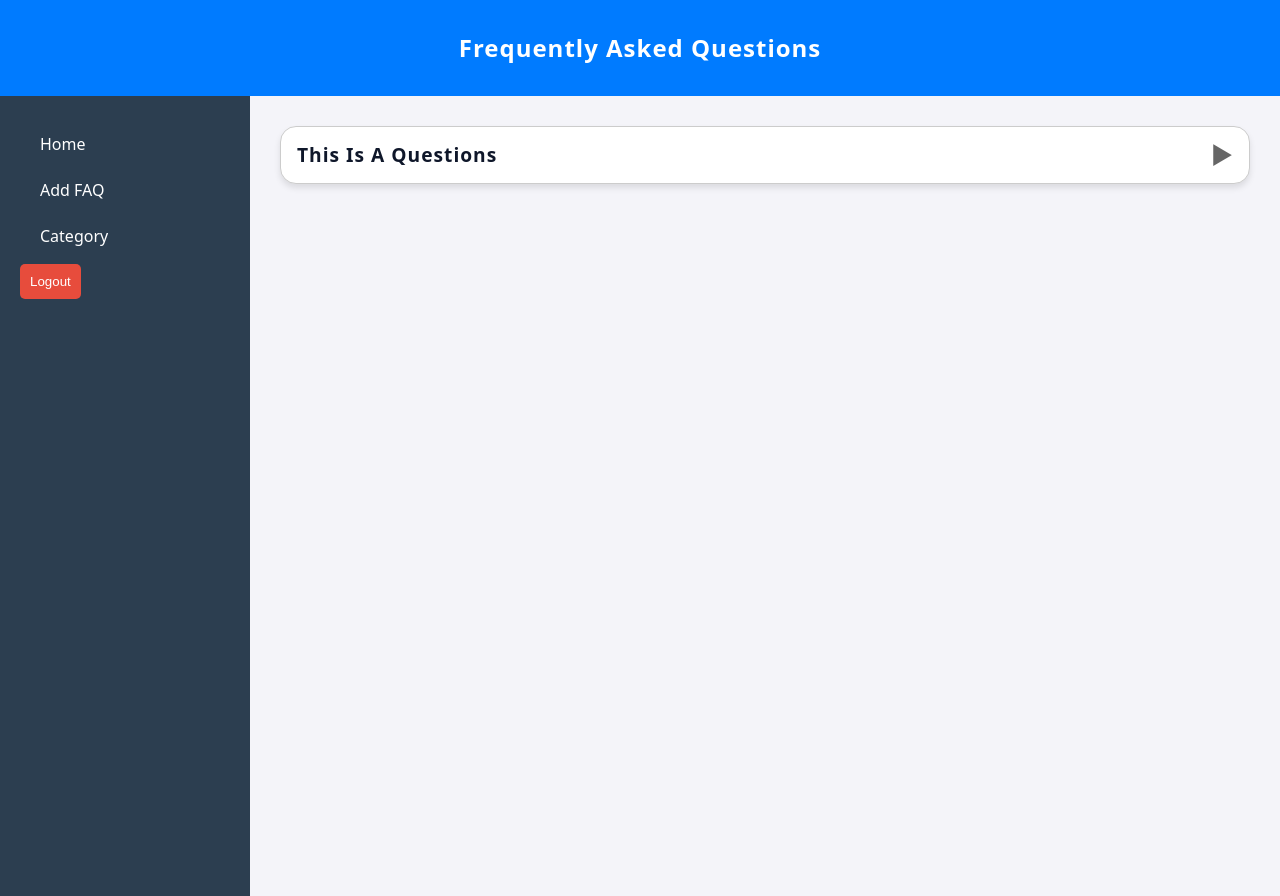
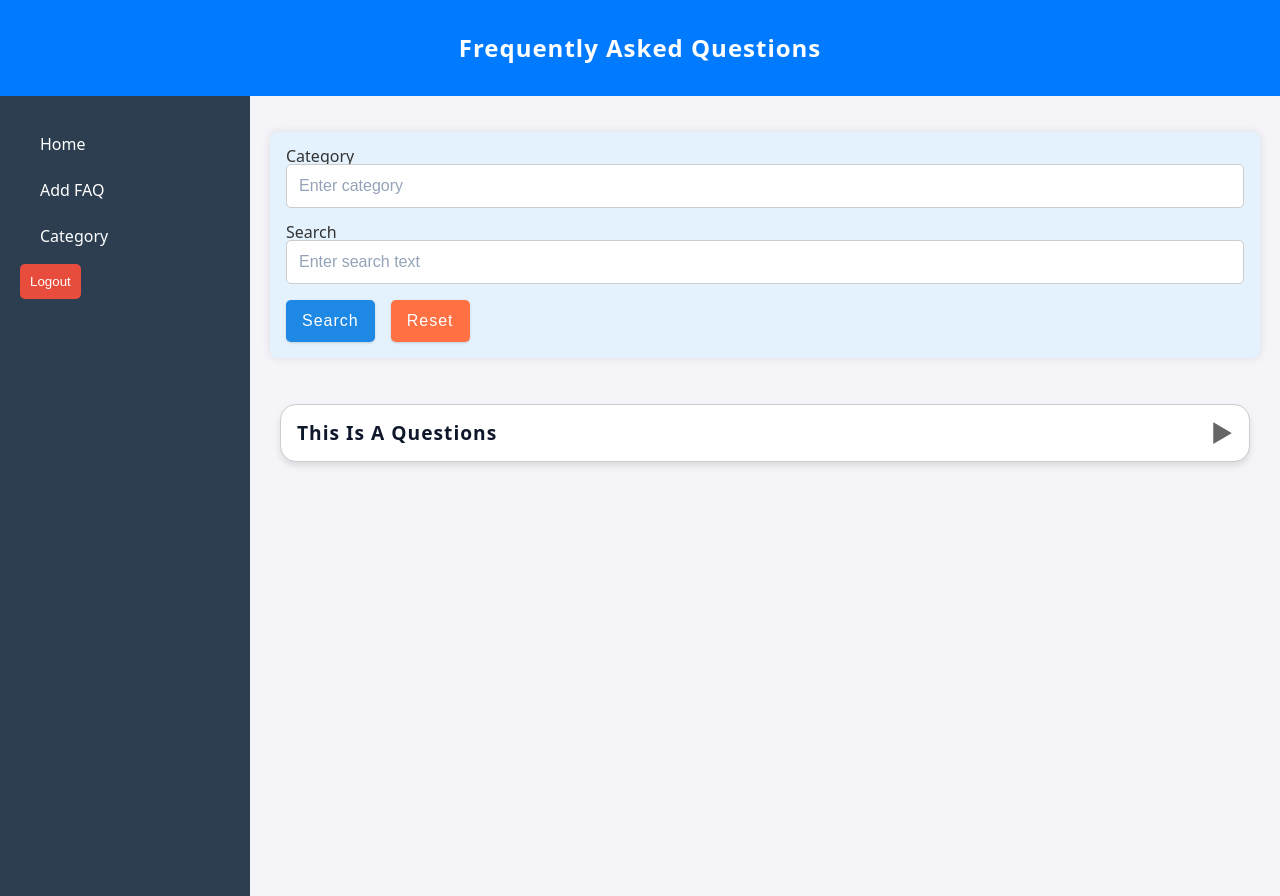
Before and after one commit to dheeraj1780/FAQ-Management, a React (Vite) app in the folder FAQ/admin/: page /dashboard in a window 1280 px wide. Built offline with nearby package versions, Linux system fonts and the light colour scheme.

Commit message:
searchbar

```diff
--- /dev/null
+++ b/FAQ/admin/src/assets/wrappers/CategoryContainer.js
@@ -0,0 +1,47 @@
+// CategoryWrapper.js
+import styled from "styled-components";
+
+const Wrapper = styled.div`
+  max-width: 800px;
+  margin: 2rem auto;
+  padding: 2rem;
+  background-color: #fff;
+  border-radius: 8px;
+  box-shadow: 0 0 10px rgba(0, 0, 0, 0.1);
+
+  .category-container {
+    display: flex;
+    flex-direction: column;
+    gap: 1rem;
+  }
+
+  .category-header {
+    display: flex;
+    flex-direction: column;
+    gap: 0.5rem;
+  }
+
+  .category-header h3 {
+    font-size: 1.5rem;
+    font-weight: 700;
+    color: #2c3e50;
+  }
+
+  .category-header p {
+    font-size: 1rem;
+    color: #7f8c8d;
+  }
+
+  .category-details {
+    margin-top: 1rem;
+    font-size: 1rem;
+    color: #7f8c8d;
+  }
+
+  .category-details strong {
+    font-weight: 600;
+    color: #2c3e50;
+  }
+`;
+
+export default Wrapper;
--- /dev/null
+++ b/FAQ/admin/src/assets/wrappers/Searchbar.js
@@ -0,0 +1,69 @@
+// SearchBarWrapper.js
+import styled from "styled-components";
+
+const Wrapper = styled.div`
+  .search-bar-container {
+    background-color: #e3f2fd; /* Light blue background */
+    padding: 1rem;
+    border-radius: 8px;
+    box-shadow: 0 0 10px rgba(0, 0, 0, 0.1);
+    margin: 1rem 0;
+  }
+
+  .search-bar-form {
+    display: flex;
+    flex-direction: column;
+    gap: 1rem;
+  }
+
+  .input-container {
+    display: flex;
+    flex-direction: column;
+  }
+
+  .input-container label {
+    font-size: 1rem;
+    color: #333;
+  }
+
+  .input-container input {
+    padding: 0.75rem;
+    font-size: 1rem;
+    border-radius: 5px;
+    border: 1px solid #ccc;
+  }
+
+  .buttons-container {
+    display: flex;
+    gap: 1rem;
+  }
+
+  .btn {
+    padding: 0.75rem 1rem;
+    font-size: 1rem;
+    border-radius: 5px;
+    cursor: pointer;
+  }
+
+  .search-btn {
+    background-color: #1e88e5; /* Blue button */
+    color: white;
+    border: none;
+  }
+
+  .search-btn:hover {
+    background-color: #1976d2;
+  }
+
+  .reset-btn {
+    background-color: #ff7043; /* Light red button */
+    color: white;
+    border: none;
+  }
+
+  .reset-btn:hover {
+    background-color: #f4511e;
+  }
+`;
+
+export default Wrapper;
--- a/FAQ/admin/src/components/CategoryContainer.jsx
+++ b/FAQ/admin/src/components/CategoryContainer.jsx
@@ -0,0 +1,23 @@
+import Wrapper from "../assets/wrappers/CategoryContainer";
+const CategoryContainer = ({ category, description, createdAt, updatedAt }) => {
+  return (
+    <Wrapper>
+      <div className="category-container">
+        <div className="category-header">
+          <h3>{category}</h3>
+          <p>{description}</p>
+        </div>
+        <div className="category-details">
+          <p>
+            <strong>Created At:</strong> {createdAt}
+          </p>
+          <p>
+            <strong>Updated At:</strong> {updatedAt}
+          </p>
+        </div>
+      </div>
+    </Wrapper>
+  );
+};
+
+export default CategoryContainer;
--- /dev/null
+++ b/FAQ/admin/src/components/Searchbar.jsx
@@ -0,0 +1,64 @@
+// SearchBar.jsx
+import React, { useState } from "react";
+import Wrapper from "../assets/wrappers/Searchbar";
+
+const Searchbar = () => {
+  const [category, setCategory] = useState("");
+  const [searchText, setSearchText] = useState("");
+
+  const handleSearch = (e) => {
+    e.preventDefault();
+    // Handle search logic here (e.g., pass data to parent component or call an API)
+    console.log("Searching for:", { category, searchText });
+  };
+
+  const handleReset = () => {
+    setCategory("");
+    setSearchText("");
+  };
+
+  return (
+    <Wrapper>
+      <div className="search-bar-container">
+        <form onSubmit={handleSearch} className="search-bar-form">
+          <div className="input-container">
+            <label htmlFor="category">Category</label>
+            <input
+              type="text"
+              id="category"
+              value={category}
+              onChange={(e) => setCategory(e.target.value)}
+              placeholder="Enter category"
+            />
+          </div>
+
+          <div className="input-container">
+            <label htmlFor="search-text">Search</label>
+            <input
+              type="text"
+              id="search-text"
+              value={searchText}
+              onChange={(e) => setSearchText(e.target.value)}
+              placeholder="Enter search text"
+            />
+          </div>
+
+          <div className="buttons-container">
+            <button type="submit" className="btn search-btn">
+              Search
+            </button>
+            <button
+              type="button"
+              className="btn reset-btn"
+              onClick={handleReset}
+            >
+              Reset
+            </button>
+          </div>
+        </form>
+      </div>
+    </Wrapper>
+  );
+};
+
+export default Searchbar;
--- a/FAQ/admin/src/pages/Categories/categories.jsx
+++ b/FAQ/admin/src/pages/Categories/categories.jsx
@@ -1,7 +1,15 @@
 import React from "react";
+import CategoryContainer from "../../components/CategoryContainer";
 
 const Categories = () => {
-  return <div></div>;
+  return (
+    <CategoryContainer
+      category="General FAQ"
+      description="This category includes all the general questions that do not fit in any specific category."
+      createdAt="01/01/2020"
+      updatedAt="05/12/2023"
+    />
+  );
 };
 
 export default Categories;
--- a/FAQ/admin/src/pages/FAQ/faq.jsx
+++ b/FAQ/admin/src/pages/FAQ/faq.jsx
@@ -1,10 +1,12 @@
 import React from "react";
 import Wrapper from "../../assets/wrappers/FAQContainer";
 import FAQContainer from "../../components/FAQContainer";
+import Searchbar from "../../components/Searchbar";
 
 const FAQ = () => {
   return (
-    <Wrapper>
+    <>
+      <Searchbar />
       <FAQContainer
         question="this is a questions"
         answer="this is a answer"
@@ -12,7 +14,7 @@ const FAQ = () => {
         createdAt="06/06/2003"
         updatedAt="03/03/2003"
       />
-    </Wrapper>
+    </>
   );
 };
 
```
